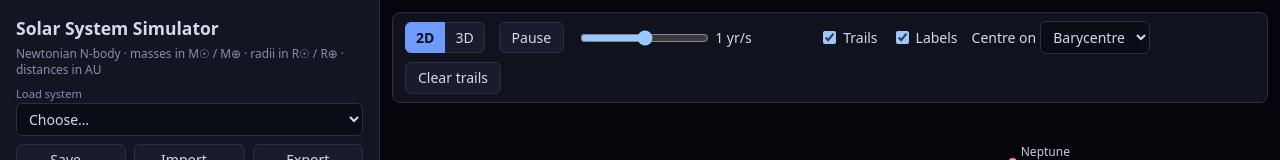
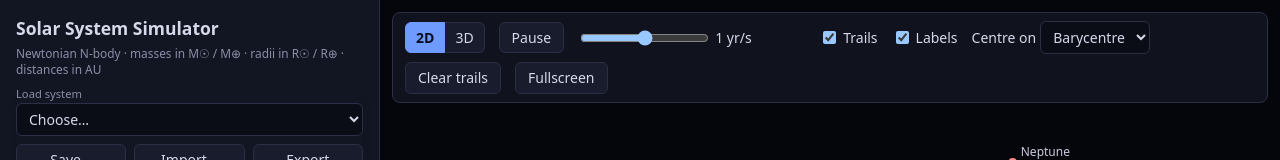
Before and after one commit to bro013/solar-system-sim, a React (Vite) app: page / in a window 1280 px wide. Shown: the top 160 px of the page. Built offline with nearby package versions, Linux system fonts and the light colour scheme.

Commit message:
add fullscreen view

```diff
--- a/src/App.tsx
+++ b/src/App.tsx
@@ -1,4 +1,4 @@
-import { lazy, Suspense, useMemo, useState } from 'react'
+import { lazy, Suspense, useEffect, useMemo, useRef, useState } from 'react'
 import { ConfigPanel } from './components/ConfigPanel'
 import { SimulationCanvas } from './components/SimulationCanvas'
 import { PRESETS } from './physics/presets'
@@ -29,6 +29,20 @@ export default function App() {
   const [follow, setFollow] = useState<number | null>(null)
   const [stats, setStats] = useState<Stats | null>(null)
   const [view, setView] = useState<'2d' | '3d'>('2d')
+  const viewportRef = useRef<HTMLElement>(null)
+  const [fullscreen, setFullscreen] = useState(false)
+
+  // Follow the browser's state too, since Esc leaves fullscreen without going through the button.
+  useEffect(() => {
+    const onChange = () => setFullscreen(document.fullscreenElement === viewportRef.current)
+    document.addEventListener('fullscreenchange', onChange)
+    return () => document.removeEventListener('fullscreenchange', onChange)
+  }, [])
+
+  const toggleFullscreen = () => {
+    if (document.fullscreenElement) void document.exitFullscreen()
+    else void viewportRef.current?.requestFullscreen()
+  }
 
   const errors = useMemo(() => validate(config), [config])
   const dirty = config !== applied
@@ -75,7 +89,7 @@ export default function App() {
         </div>
       </aside>
 
-      <main className="viewport">
+      <main className="viewport" ref={viewportRef}>
         {view === '2d' ? (
           <SimulationCanvas {...viewProps} />
         ) : (
@@ -127,6 +141,12 @@ export default function App() {
           <button type="button" onClick={() => sim.clearTrails()}>
             Clear trails
           </button>
+          {/* Not offered where the browser can't make an element fullscreen (e.g. Safari on iPhone). */}
+          {document.fullscreenEnabled && (
+            <button type="button" aria-pressed={fullscreen} title="Fill the screen with the view (Esc to leave)" onClick={toggleFullscreen}>
+              {fullscreen ? 'Exit fullscreen' : 'Fullscreen'}
+            </button>
+          )}
         </div>
 
         {stats && (
--- a/src/index.css
+++ b/src/index.css
@@ -201,6 +201,12 @@ button.primary {
   position: relative;
   min-width: 0;
   min-height: 0;
+}
+
+/* Overrides the fixed height the viewport has on narrow screens. */
+.viewport:fullscreen {
+  height: 100%;
+  background: var(--bg);
 }
 
 .sim-canvas {
```
Also changed, not shown: 1 other file (tests, documents, lock files or other folders).
